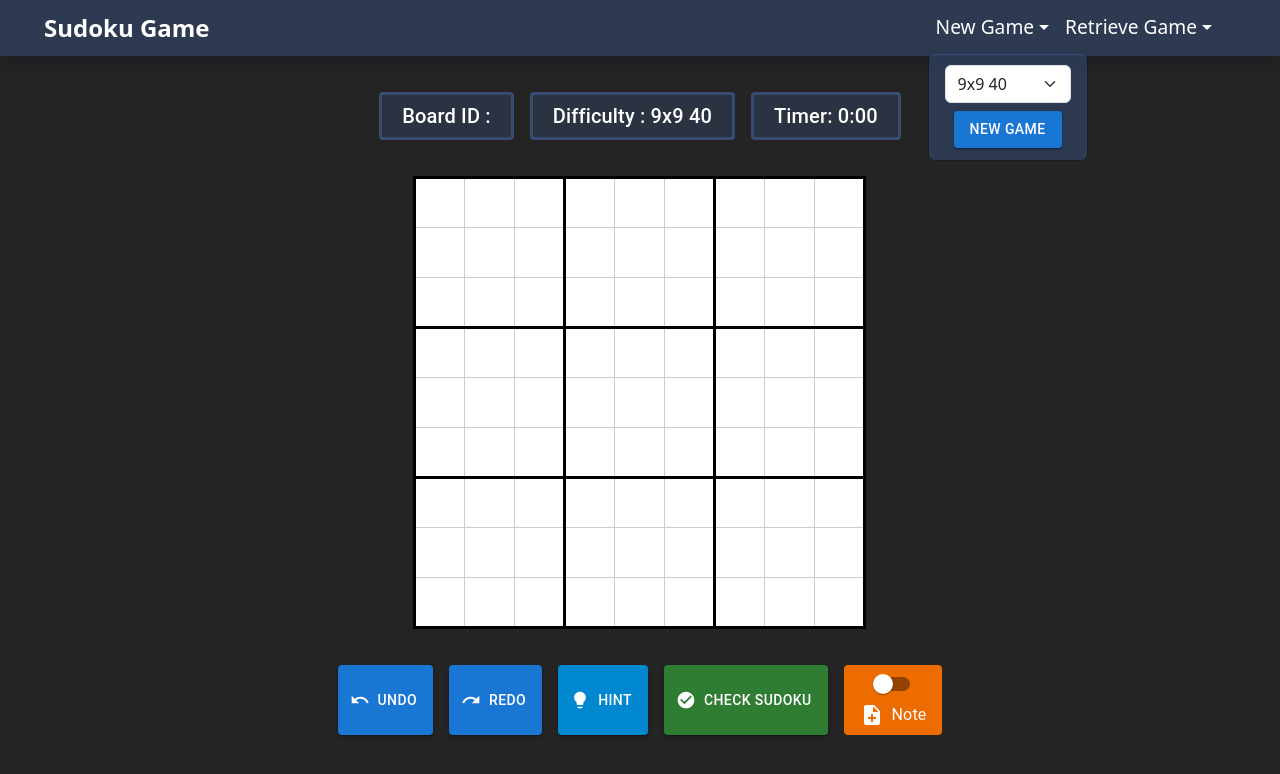
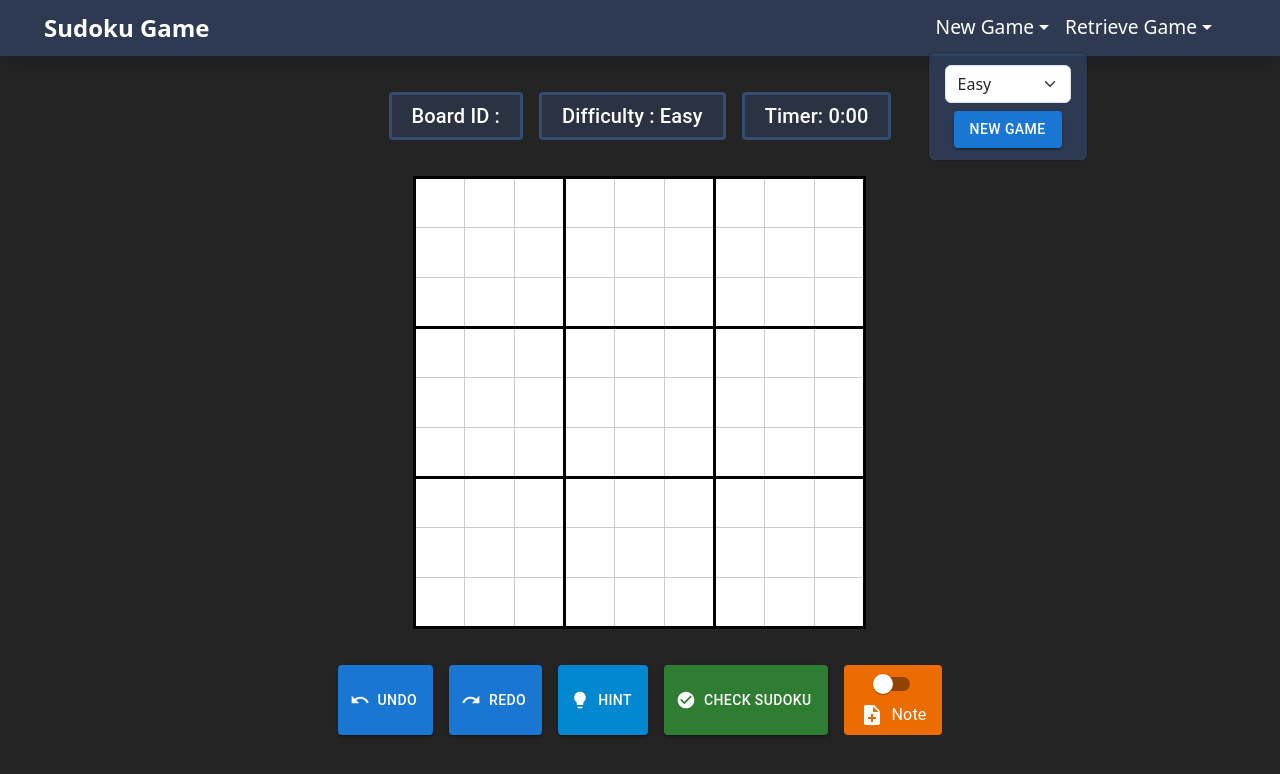
Before and after one commit to rsandu1/SudokuWebApp, a React (Vite) app in the folder sudoku_frontend/: page / in a window 1280 px wide. Both pictures are taken after a click on the button "New Game". Shown: the top 774 px of the page. Built offline with nearby package versions, Linux system fonts and the light colour scheme.

Commit message:
Added Difficulty Level

```diff
--- a/sudoku_frontend/src/components/menu/UpperMenu.jsx
+++ b/sudoku_frontend/src/components/menu/UpperMenu.jsx
@@ -40,7 +40,20 @@ const UpperMenu = () => {
 
                 {/* Difficulty */}
                 <Typography className='uppermenu-text' variant="h6">
-                    Difficulty : {boardTypeText[curDifficulty]}
+                    Difficulty : {
+                        (() => {
+                            const difficultyText = boardTypeText[curDifficulty];
+                            if (difficultyText === "9x9 25") {
+                                return "Easy";
+                            } else if (difficultyText === "9x9 45") {
+                                return "Medium";
+                            } else if (difficultyText === "9x49 60") {
+                                return "Hard";
+                            } else {
+                                return "Unknown";
+                            }
+                        })()
+                    }
                 </Typography>
 
                 {/* Timer */}
--- a/sudoku_frontend/src/components/nav/NavBar.jsx
+++ b/sudoku_frontend/src/components/nav/NavBar.jsx
@@ -72,9 +72,9 @@ const NavBar = () => {
                                             aria-label="Difficulty Select"
                                             style={{ minWidth: '120px' }}
                                         >
-                                            <option value="0">9x9 40</option>
-                                            <option value="1">9x9 20</option>
-                                            <option value="2">4x4 12</option>
+                                            <option value="0">Easy</option>
+                                            <option value="1">Medium</option>
+                                            <option value="2">Hard</option>
                                         </Form.Select>
                                     </div>
                                 </NavDropdown.Item>
--- a/sudoku_frontend/src/context/SudokuContext.jsx
+++ b/sudoku_frontend/src/context/SudokuContext.jsx
@@ -5,7 +5,7 @@ const SudokuContext = createContext();
 
 export const SudokuProvider = ({ children }) => {
     const defaultBoard = Array.from({ length: 9 }, () => Array(9).fill(-1));
-    const boardType = [[9, 40], [9, 20], [4, 12]]; // Board length + cells to fill
+    const boardType = [[9, 25], [9, 45], [9, 60]]; // Board length + cells to fill
 
     const [board, setBoard] = useState(defaultBoard);
     const [incorrectCells, setIncorrectCells] = useState([]);
@@ -15,7 +15,7 @@ export const SudokuProvider = ({ children }) => {
     const [inGame, setInGame] = useState(false);
     const [timer, setTimer] = useState(0);
     const [curDifficulty, setCurDifficulty] = useState(0);
-    const boardTypeText = ["9x9 40", "9x9 20", "4x4 12"];
+    const boardTypeText = ["9x9 25", "9x9 45", "9x9 60"];
     const [boardID, setBoardID] = useState(0);
     const [isSolved, setIsSolved] = useState(true);
 
```
